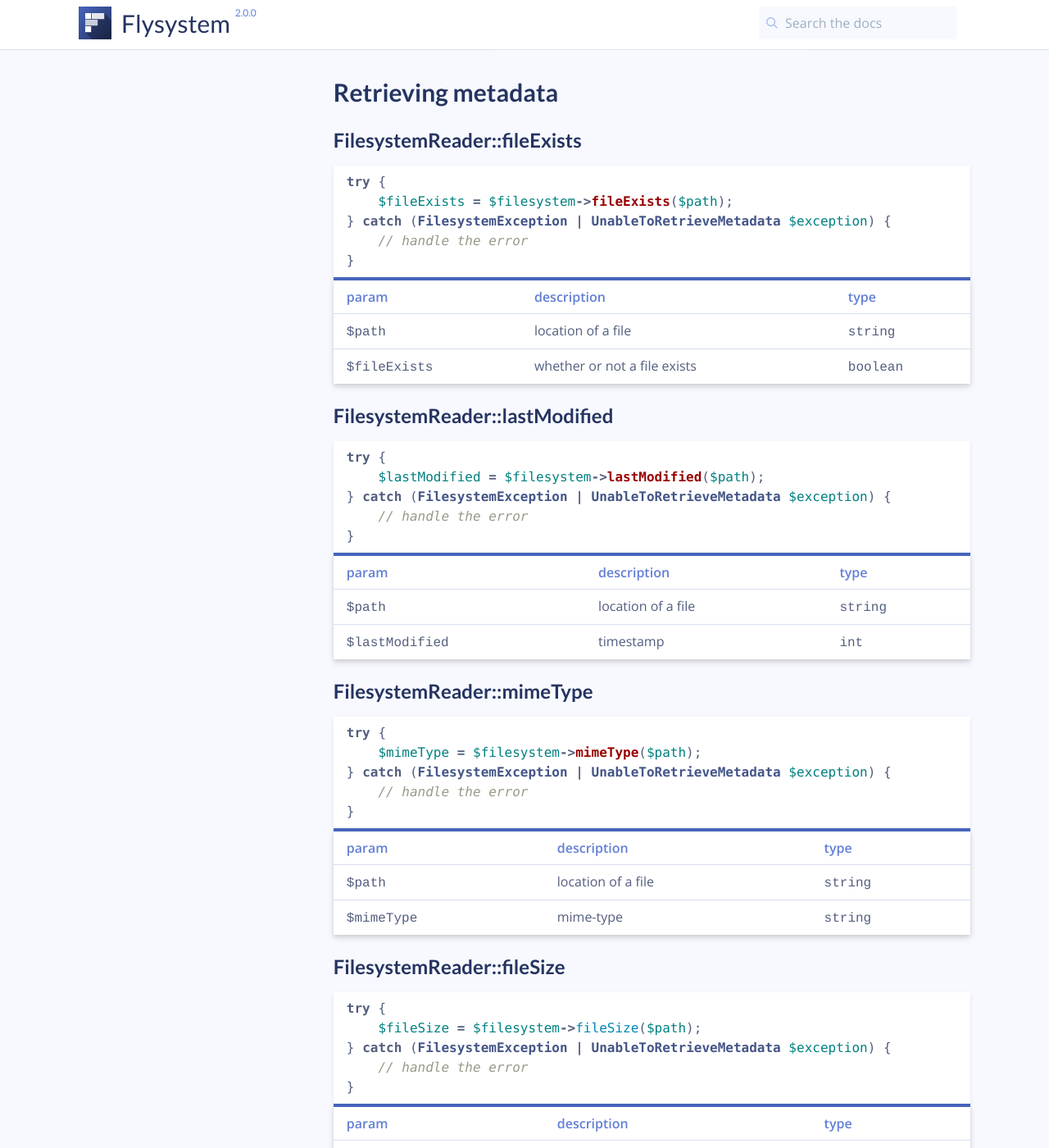
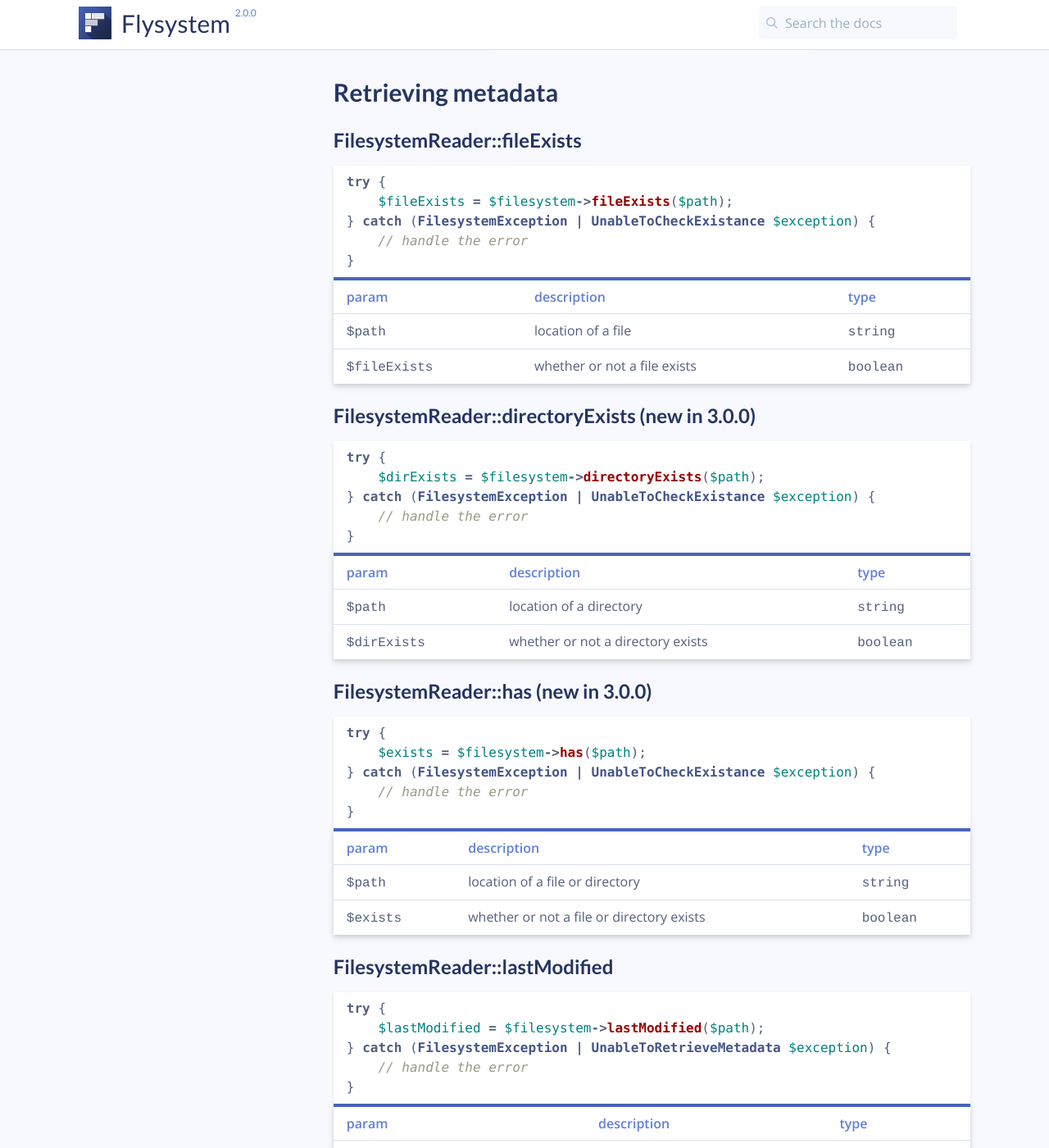
Before and after one commit to thephpleague/flysystem, a Jekyll site: the page built from v2/usage/filesystem-api.md, in a window 1280 px wide and 1400 px high, scrolled down 3704 px. Shown: the whole window at 82% size. Built offline with Jekyll 4.4.1, drawn with Linux system fonts in a browser that asks for light colours; comment, search, counter and statistics services are not loaded.

Commit message:
Document new methods for 3.0.0

````diff
--- a/v2/usage/filesystem-api.md
+++ b/v2/usage/filesystem-api.md
@@ -37,11 +37,11 @@ try {
 }
 ```
 
-param         | description                                   | type
-------------- | --------------------------------------------- | -----------
-`$path`       | location of a file                            | `string`
-`$contents`   | file contents                                 | `string`
-`$config`     | An optional configuration array               | `array` (optional)
+| param       | description                     | type               |
+|-------------|---------------------------------|--------------------|
+| `$path`     | location of a file              | `string`           |
+| `$contents` | file contents                   | `string`           |
+| `$config`   | An optional configuration array | `array` (optional) |
 
 ### FilesystemWriter::writeStream
 
@@ -53,11 +53,11 @@ try {
 }
 ```
 
-param         | description                                   | type
-------------- | --------------------------------------------- | -----------
-`$path`       | location of a file                            | `string`
-`$stream`     | file resource                                 | `resource`
-`$config`     | An optional configuration array               | `array` (optional)
+| param     | description                     | type               |
+|-----------|---------------------------------|--------------------|
+| `$path`   | location of a file              | `string`           |
+| `$stream` | file resource                   | `resource`         |
+| `$config` | An optional configuration array | `array` (optional) |
 
 ---
 
@@ -78,10 +78,10 @@ try {
 }
 ```
 
-param         | description                                   | type
-------------- | --------------------------------------------- | -----------
-`$path`       | location of a file                            | `string`
-`$response`   | file contents                                 | `string`
+| param       | description        | type     |
+|-------------|--------------------|----------|
+| `$path`     | location of a file | `string` |
+| `$response` | file contents      | `string` |
 
 ### FilesystemReader::readStream
 
@@ -93,10 +93,10 @@ try {
 }
 ```
 
-param         | description                                   | type
-------------- | --------------------------------------------- | -----------
-`$path`       | location of a file                            | `string`
-`$response`   | file contents handle                          | `resource`
+| param       | description          | type       |
+|-------------|----------------------|------------|
+| `$path`     | location of a file   | `string`   |
+| `$response` | file contents handle | `resource` |
 
 ---
 
@@ -112,9 +112,9 @@ try {
 }
 ```
 
-param         | description                                   | type
-------------- | --------------------------------------------- | -----------
-`$path`       | location of a file                            | `string`
+| param   | description        | type     |
+|---------|--------------------|----------|
+| `$path` | location of a file | `string` |
 
 ### FilesystemWriter::deleteDirectory
 
@@ -126,9 +126,9 @@ try {
 }
 ```
 
-param         | description                                   | type
-------------- | --------------------------------------------- | -----------
-`$path`       | location of a file                            | `string`
+| param   | description        | type     |
+|---------|--------------------|----------|
+| `$path` | location of a file | `string` |
 
 ---
 
@@ -155,11 +155,11 @@ try {
 }
 ```
 
-param         | description                                   | type
-------------- | --------------------------------------------- | -----------
-`$path`       | location of a file                            | `string`
-`$recursive`  | recursive or not (default false)              | `boolean` (optional)
-`$listing`    | directory listing                             | `League\Flysystem\DirectoryListing`
+| param        | description                      | type                                |
+|--------------|----------------------------------|-------------------------------------|
+| `$path`      | location of a file               | `string`                            |
+| `$recursive` | recursive or not (default false) | `boolean` (optional)                |
+| `$listing`   | directory listing                | `League\Flysystem\DirectoryListing` |
 
 ---
 
@@ -170,15 +170,45 @@ param         | description                                   | type
 ```php
 try {
     $fileExists = $filesystem->fileExists($path);
-} catch (FilesystemException | UnableToRetrieveMetadata $exception) {
+} catch (FilesystemException | UnableToCheckExistance $exception) {
     // handle the error
 }
 ```
 
-param         | description                                   | type
-------------- | --------------------------------------------- | -----------
-`$path`       | location of a file                            | `string`
-`$fileExists` | whether or not a file exists                  | `boolean`
+| param         | description                  | type      |
+|---------------|------------------------------|-----------|
+| `$path`       | location of a file           | `string`  |
+| `$fileExists` | whether or not a file exists | `boolean` |
+
+### FilesystemReader::directoryExists (new in 3.0.0)
+
+```php
+try {
+    $dirExists = $filesystem->directoryExists($path);
+} catch (FilesystemException | UnableToCheckExistance $exception) {
+    // handle the error
+}
+```
+
+| param        | description                       | type      |
+|--------------|-----------------------------------|-----------|
+| `$path`      | location of a directory           | `string`  |
+| `$dirExists` | whether or not a directory exists | `boolean` |
+
+### FilesystemReader::has (new in 3.0.0)
+
+```php
+try {
+    $exists = $filesystem->has($path);
+} catch (FilesystemException | UnableToCheckExistance $exception) {
+    // handle the error
+}
+```
+
+| param     | description                               | type      |
+|-----------|-------------------------------------------|-----------|
+| `$path`   | location of a file or directory           | `string`  |
+| `$exists` | whether or not a file or directory exists | `boolean` |
 
 ### FilesystemReader::lastModified
 
@@ -190,10 +220,10 @@ try {
 }
 ```
 
-param          | description                                   | type
--------------- | --------------------------------------------- | -----------
-`$path`        | location of a file                            | `string`
-`$lastModified`| timestamp                                     | `int`
+| param           | description        | type     |
+|-----------------|--------------------|----------|
+| `$path`         | location of a file | `string` |
+| `$lastModified` | timestamp          | `int`    |
 
 ### FilesystemReader::mimeType
 
@@ -205,11 +235,10 @@ try {
 }
 ```
 
-param          | description                                   | type
--------------- | --------------------------------------------- | -----------
-`$path`        | location of a file                            | `string`
-`$mimeType`    | mime-type                                     | `string`
-
+| param       | description        | type     |
+|-------------|--------------------|----------|
+| `$path`     | location of a file | `string` |
+| `$mimeType` | mime-type          | `string` |
 
 ### FilesystemReader::fileSize
 
@@ -221,10 +250,10 @@ try {
 }
 ```
 
-param          | description                                   | type
--------------- | --------------------------------------------- | -----------
-`$path`        | location of a file                            | `string`
-`$fileSize`    | file size                                     | `int`
+| param       | description        | type     |
+|-------------|--------------------|----------|
+| `$path`     | location of a file | `string` |
+| `$fileSize` | file size          | `int`    |
 
 ### FilesystemReader::visibility
 
@@ -236,10 +265,10 @@ try {
 }
 ```
 
-param          | description                                   | type
--------------- | --------------------------------------------- | -----------
-`$path`        | location of a file                            | `string`
-`$visibility`  | visibility                                    | `string`
+| param         | description        | type     |
+|---------------|--------------------|----------|
+| `$path`       | location of a file | `string` |
+| `$visibility` | visibility         | `string` |
 
 ---
 
@@ -255,10 +284,10 @@ try {
 }
 ```
 
-param          | description                                   | type
--------------- | --------------------------------------------- | -----------
-`$path`        | location of a file                            | `string`
-`$visibility`  | visibility                                    | `string`
+| param         | description        | type     |
+|---------------|--------------------|----------|
+| `$path`       | location of a file | `string` |
+| `$visibility` | visibility         | `string` |
 
 ---
 
@@ -274,10 +303,10 @@ try {
 }
 ```
 
-param          | description                                   | type
--------------- | --------------------------------------------- | -----------
-`$path`        | location of a file                            | `string`
-`$config`      | config array                                  | `array`
+| param     | description        | type     |
+|-----------|--------------------|----------|
+| `$path`   | location of a file | `string` |
+| `$config` | config array       | `array`  |
 
 ---
 
@@ -297,13 +326,11 @@ try {
 }
 ```
 
-param          | description                                   | type
--------------- | --------------------------------------------- | -----------
-`$source`      | location of a file                            | `string`
-`$destination` | new location of the file                      | `string`
-`$config`      | config array                                  | `array` (optional)
-
-
+| param          | description              | type               |
+|----------------|--------------------------|--------------------|
+| `$source`      | location of a file       | `string`           |
+| `$destination` | new location of the file | `string`           |
+| `$config`      | config array             | `array` (optional) |
 
 ### FilesystemWriter::copy
 
@@ -315,8 +342,8 @@ try {
 }
 ```
 
-param          | description                                   | type
--------------- | --------------------------------------------- | -----------
-`$source`      | location of a file                            | `string`
-`$destination` | location for the file  copy                   | `string`
-`$config`      | config array                                  | `array` (optional)
+| param          | description                 | type               |
+|----------------|-----------------------------|--------------------|
+| `$source`      | location of a file          | `string`           |
+| `$destination` | location for the file  copy | `string`           |
+| `$config`      | config array                | `array` (optional) |
````
